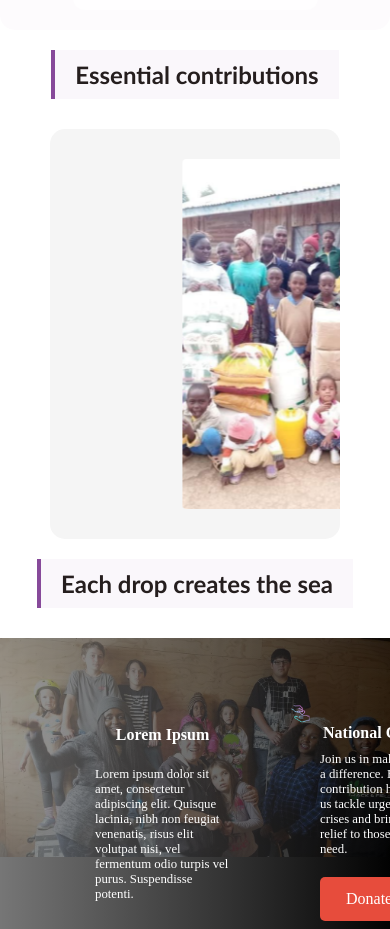
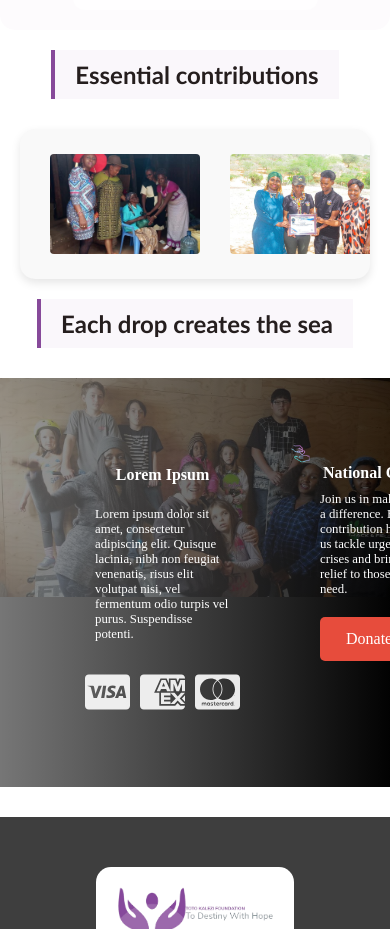
Before and after one commit to IsaacNjenga/Toto_Kalezi, a React (Create React App) app in the folder front/: page / in a window 390 px wide. Shown: the part 5280-6209 px from the top of the page. Built offline with nearby package versions, Linux system fonts and the light colour scheme.

Commit message:
fixed media css

```diff
--- a/front/src/assets/css/home.css
+++ b/front/src/assets/css/home.css
@@ -326,17 +326,21 @@ p {
 }
 
 .image-carousel-container {
-  background-color: whitesmoke;
+  background-color: #f9f9f9; /* Softer background */
   display: flex;
-  padding: 20px 20px;
-  margin: 10px 50px;
+  justify-content: center;
+  align-items: center;
+  padding: 20px;
+  margin: 20px 50px;
   border-radius: 15px;
-
   overflow: hidden;
+  position: relative; /* To manage position of controls, if added */
+  box-shadow: 0 4px 10px rgba(0, 0, 0, 0.1); /* Add subtle shadow */
 }
 
 .image-carousel-div {
-  animation: scrollIcons 20s linear infinite;
+  animation: scrollContinuous 20s linear infinite;
+  gap: 15px;
   display: flex;
 }
 .image-carousel-div:hover {
@@ -353,15 +357,18 @@ p {
 }
 
 .image-carousel:hover {
-  transform: scale(1.05);
+  transform: scale(1.1); /* Slightly zoom in */
+  box-shadow: 0 8px 15px rgba(0, 0, 0, 0.2);
 }
 
-@keyframes scrollIcons {
+@keyframes scrollContinuous {
   0% {
-    transform: translateX(100%); /* Start icons off-screen to the right */
+    transform: translateX(0);
   }
   100% {
-    transform: translateX(-100%); /* Move icons off-screen to the left */
+    transform: translateX(
+      calc(-250px * 4)
+    ); /* Adjust for the total width of one set of images */
   }
 }
 
@@ -596,6 +603,20 @@ p {
     margin: 10px;
   }
 
+  .image-carousel-container {
+    margin: 10px 20px; /* Reduce margin */
+    padding: 15px;
+  }
+
+  .image-carousel {
+    width: 200px; /* Smaller width for smaller screens */
+    height: 150px; /* Adjust height proportionally */
+  }
+
+  .image-carousel-div {
+    gap: 10px; /* Reduce gap */
+  }
+
   .hero-container {
     margin: auto;
   }
@@ -630,3 +651,10 @@ p {
     height: auto;
   }
 }
+
+@media (max-width: 480px) {
+  .image-carousel {
+    width: 150px;
+    height: 100px;
+  }
+}
--- a/front/src/pages/home.js
+++ b/front/src/pages/home.js
@@ -217,24 +217,29 @@ function Home() {
         <p className="hero-subtitle">Essential contributions</p>
         <div className="image-carousel-container">
           <div className="image-carousel-div">
-            <img src={image} alt="img" className="image-carousel" />
-            <img src={sustainability} alt="img" className="image-carousel" />
-            <img src={free_volunteering} alt="img" className="image-carousel" />
-            <img src={supportUs} alt="img" className="image-carousel" />
-            <img src={image} alt="img" className="image-carousel" />
-            <img src={sustainability} alt="img" className="image-carousel" />
-            <img src={free_volunteering} alt="img" className="image-carousel" />
-            <img src={supportUs} alt="img" className="image-carousel" />{" "}
-            <img src={image} alt="img" className="image-carousel" />
-            <img src={sustainability} alt="img" className="image-carousel" />
-            <img src={free_volunteering} alt="img" className="image-carousel" />
-            <img src={supportUs} alt="img" className="image-carousel" />
-            <img src={image} alt="img" className="image-carousel" />
-            <img src={sustainability} alt="img" className="image-carousel" />
-            <img src={free_volunteering} alt="img" className="image-carousel" />
-            <img src={supportUs} alt="img" className="image-carousel" />
+            {[image, sustainability, free_volunteering, supportUs].map(
+              (imgSrc, index) => (
+                <img
+                  key={`carousel-img-${index}`}
+                  src={imgSrc}
+                  alt={`carousel-img-${index}`}
+                  className="image-carousel"
+                />
+              )
+            )}
+            {[image, sustainability, free_volunteering, supportUs].map(
+              (imgSrc, index) => (
+                <img
+                  key={`carousel-duplicate-${index}`}
+                  src={imgSrc}
+                  alt={`carousel-duplicate-${index}`}
+                  className="image-carousel"
+                />
+              )
+            )}
           </div>
         </div>
+
         <div className="hero-container">
           <p className="hero-subtitle">Each drop creates the sea</p>
           <div className="final-content-container">
```
